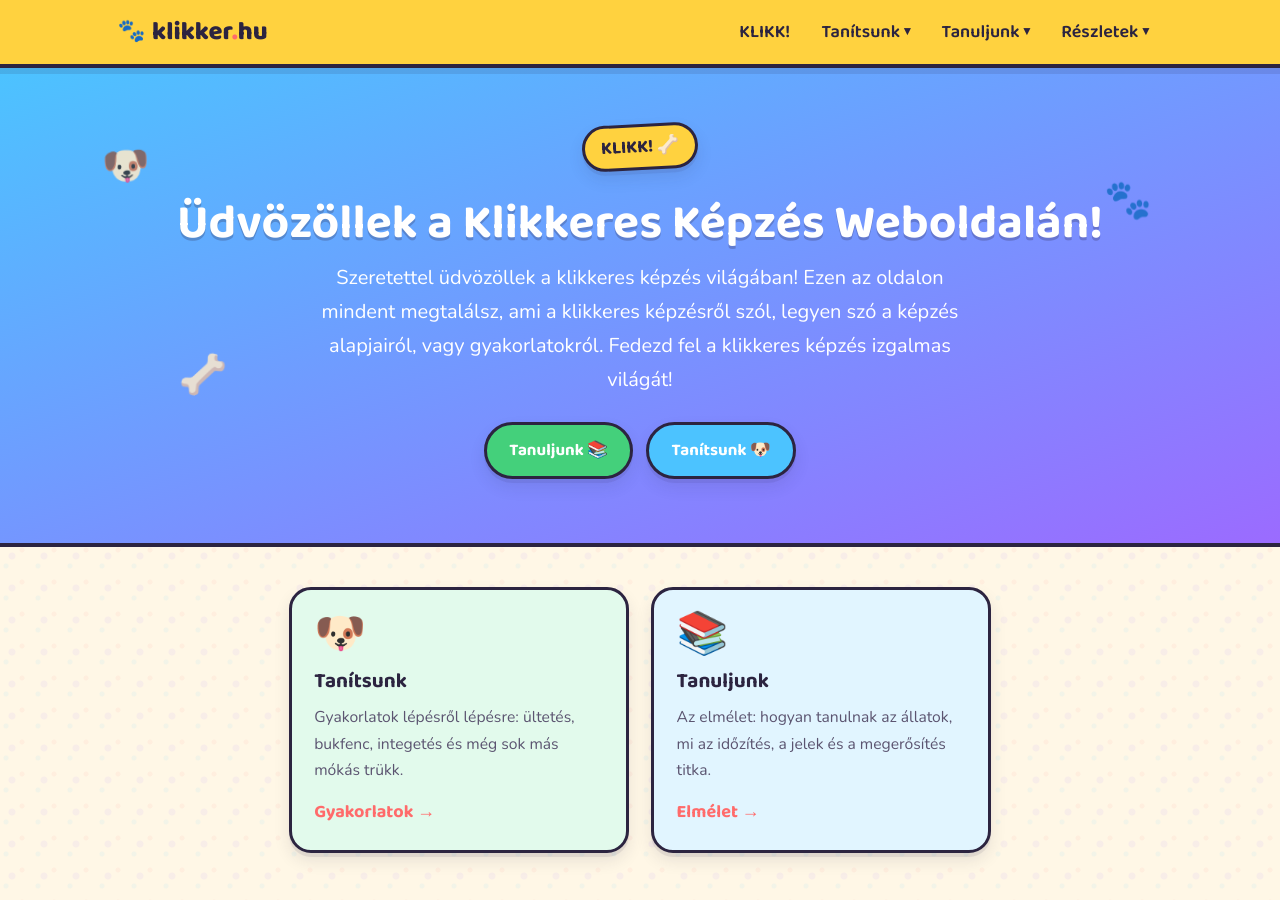
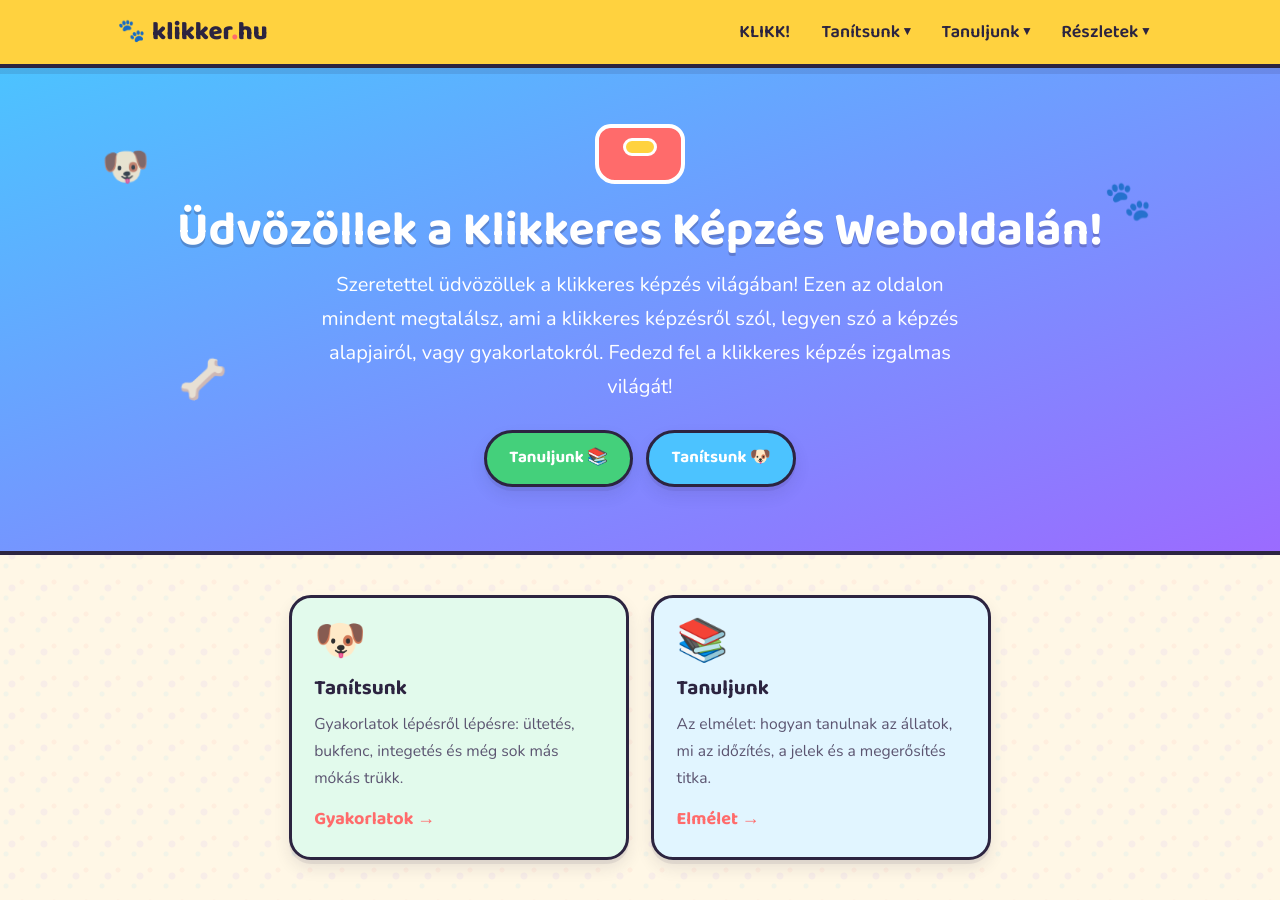
Before and after one commit to kutyasuli/klikker.hu, a Jekyll site: the page built from index.md, in a window 1280 px wide and 900 px high. Built offline with Jekyll 4.4.1, drawn with Linux system fonts in a browser that asks for light colours.

Commit message:
klikk gomb az index hero-ban

```diff
--- a/index.md
+++ b/index.md
@@ -10,7 +10,12 @@ title: "Kezdőlap"
     <span class="hero__bubble">🐾</span>
   </div>
   <div class="hero__inner">
-    <span class="hero__badge">KLIKK! 🦴</span>
+    <button class="mascot" type="button" aria-label="Klikk!">
+      <span class="mascot__click" aria-hidden="true">KLIKK!</span>
+      <span class="mascot__body">
+        <span class="mascot__btn"></span>
+      </span>
+    </button>
     <h1>Üdvözöllek a Klikkeres Képzés Weboldalán!</h1>
     <p class="hero__lead">Szeretettel üdvözöllek a klikkeres képzés világában! Ezen az oldalon mindent megtalálsz, ami a klikkeres képzésről szól, legyen szó a képzés alapjairól, vagy gyakorlatokról. Fedezd fel a klikkeres képzés izgalmas világát!</p>
     <div class="hero__actions">
--- a/js/site.js
+++ b/js/site.js
@@ -25,17 +25,15 @@
     });
   }
 
-  // --- Footer clicker mascot: make a satisfying CLICK! ---
-  var mascot = document.getElementById("mascot");
-  if (mascot) {
+  // --- Clicker mascot: make a satisfying CLICK! ---
+  document.querySelectorAll(".mascot").forEach(function (mascot) {
     mascot.addEventListener("click", function () {
       mascot.classList.remove("is-clicked");
-      // force reflow so the animation can restart
       void mascot.offsetWidth;
       mascot.classList.add("is-clicked");
     });
     mascot.addEventListener("animationend", function () {
       mascot.classList.remove("is-clicked");
     });
-  }
+  });
 })();
```
